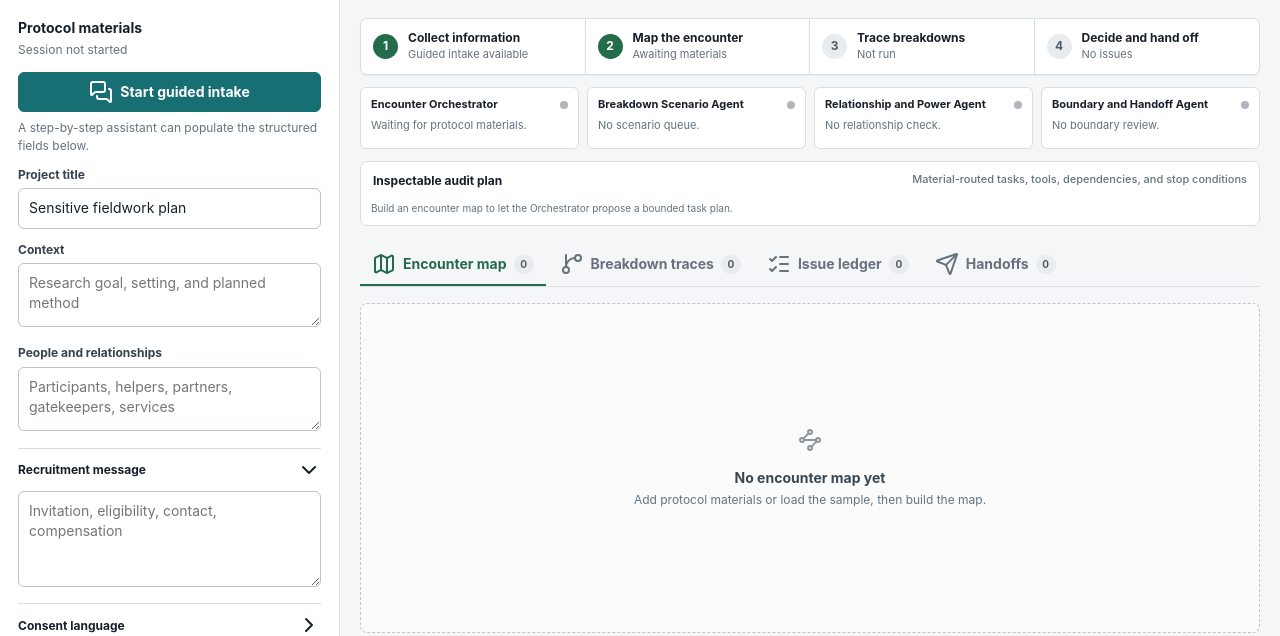
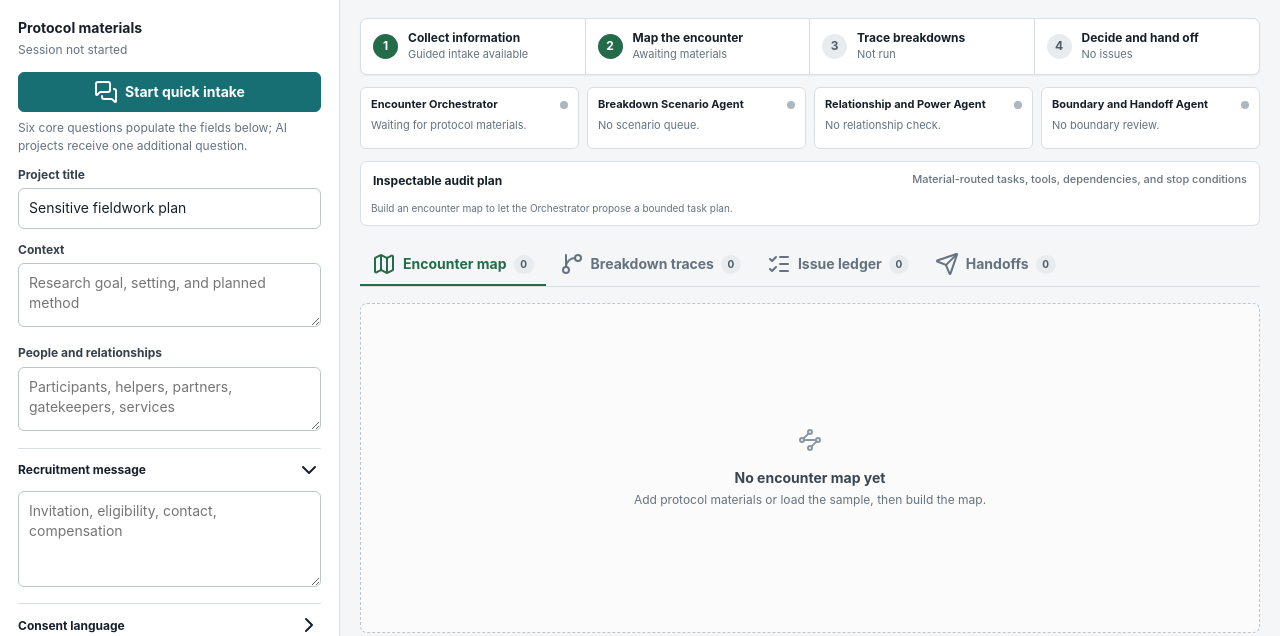
Before and after one commit to Zephyr-Song/SafeGuard-AI, a Flask app: page /safebars in a window 1280 px wide. Shown: the part 59-695 px from the top of the page. Run offline with Flask 2, Linux system fonts and the light colour scheme; some libraries are stand-ins or nearby versions.

Commit message:
Refine adaptive intake and exports (#2)
Co-authored-by: Codex <codex@local>

```diff
--- a/modules/encounter_api.py
+++ b/modules/encounter_api.py
@@ -268,7 +268,7 @@ def export_session_docx(session_id: str):
         report = build_docx_report(encounter_session)
     except Exception as exc:
         return jsonify({"success": False, "error": f"Could not create Word report: {str(exc)[:400]}"}), 500
-    filename = f"safebars_{session_id}.docx"
+    filename = f"safebars_{session_id}_full_audit_report.docx"
     return Response(
         report,
         mimetype="application/vnd.openxmlformats-officedocument.wordprocessingml.document",
@@ -286,7 +286,7 @@ def export_session_pdf(session_id: str):
         report = build_pdf_report(encounter_session)
     except Exception as exc:
         return jsonify({"success": False, "error": f"Could not create PDF report: {str(exc)[:400]}"}), 500
-    filename = f"safebars_{session_id}.pdf"
+    filename = f"safebars_{session_id}_full_audit_report.pdf"
     return Response(
         report,
         mimetype="application/pdf",
--- a/templates/safebars_v2.html
+++ b/templates/safebars_v2.html
@@ -668,6 +668,8 @@
             box-shadow: var(--shadow);
             overflow: hidden;
         }
+        .export-guide { padding: 9px 11px; border-bottom: 1px solid var(--line); background: var(--surface-subtle); color: var(--muted); font-size: 9px; line-height: 1.4; }
+        .export-guide strong { display: block; margin-bottom: 2px; color: var(--ink); font-size: 10px; }
 
         .issue-header {
             padding: 12px 14px;
@@ -838,17 +840,18 @@
                     <i data-lucide="download" size="16"></i><span>Export</span><i data-lucide="chevron-down" size="14"></i>
                 </button>
                 <div class="export-menu" id="exportMenu" role="menu" hidden>
+                    <div class="export-guide"><strong>Choose by purpose</strong>Application draft = submission-oriented sections. Full audit report = internal evidence, provenance, and decision history.</div>
                     <button class="export-option" type="button" data-export-format="json" role="menuitem">
                         <i data-lucide="braces" size="17"></i><span class="export-option-copy"><span class="export-option-title">JSON data</span><span class="export-option-note">Complete structured session</span></span>
                     </button>
                     <button class="export-option" type="button" data-export-format="docx" role="menuitem">
-                        <i data-lucide="file-text" size="17"></i><span class="export-option-copy"><span class="export-option-title">Word report</span><span class="export-option-note">Editable human-readable report</span></span>
+                        <i data-lucide="file-text" size="17"></i><span class="export-option-copy"><span class="export-option-title">Full audit report (.docx)</span><span class="export-option-note">Internal map, traces, issues, agent plan, sources, and history</span></span>
                     </button>
                     <button class="export-option" type="button" data-export-format="pdf" role="menuitem">
-                        <i data-lucide="file-type" size="17"></i><span class="export-option-copy"><span class="export-option-title">PDF report</span><span class="export-option-note">Share-ready fixed layout</span></span>
+                        <i data-lucide="file-type" size="17"></i><span class="export-option-copy"><span class="export-option-title">Full audit report (.pdf)</span><span class="export-option-note">Fixed-layout version of the internal evidence report</span></span>
                     </button>
                     <button class="export-option" type="button" data-export-format="application" role="menuitem">
-                        <i data-lucide="clipboard-pen" size="17"></i><span class="export-option-copy"><span class="export-option-title">Ethics application draft</span><span class="export-option-note">Generic Word draft requiring institutional review</span></span>
+                        <i data-lucide="clipboard-pen" size="17"></i><span class="export-option-copy"><span class="export-option-title">Application draft (.docx)</span><span class="export-option-note">Submission-oriented sections to transfer into the institution's form</span></span>
                     </button>
                 </div>
             </div>
@@ -868,9 +871,9 @@
             </div>
 
             <button class="btn btn-teal full" id="guidedIntakeButton">
-                <i data-lucide="messages-square" size="16"></i>Start guided intake
+                <i data-lucide="messages-square" size="16"></i>Start quick intake
             </button>
-            <p class="section-kicker" style="margin:7px 0 12px">A step-by-step assistant can populate the structured fields below.</p>
+            <p class="section-kicker" style="margin:7px 0 12px">Six core questions populate the fields below; AI projects receive one additional question.</p>
 
             <div class="field">
                 <label for="projectTitle">Project title</label>
@@ -1059,7 +1062,7 @@
 
     <dialog class="intake-dialog" id="intakeDialog">
         <div class="intake-header">
-            <div><h2 class="section-heading">Guided protocol intake</h2><div class="intake-progress" id="intakeProgress">Step 1</div></div>
+            <div><h2 class="section-heading">Quick guided protocol intake</h2><div class="intake-progress" id="intakeProgress">Step 1</div></div>
             <button class="btn btn-quiet btn-icon" id="closeIntakeButton" title="Close guided intake"><i data-lucide="x" size="17"></i></button>
         </div>
         <div class="intake-messages" id="intakeMessages"></div>
@@ -1067,6 +1070,7 @@
             <textarea id="intakeAnswer" placeholder="Describe this part of your study in your own words"></textarea>
             <div class="intake-actions">
                 <button class="btn btn-quiet" id="restartIntakeButton"><i data-lucide="rotate-ccw" size="14"></i>Restart</button>
+                <button class="btn btn-quiet" id="skipIntakeButton">Skip for now</button>
                 <button class="btn btn-primary" id="submitIntakeButton">Save answer and continue<i data-lucide="arrow-right" size="15"></i></button>
             </div>
         </div>
@@ -1096,18 +1100,26 @@
             follow_up: "artifactFollowUp",
         };
 
-        const intakeSteps = [
-            {id: "title", target: "projectTitle", question: "What is the working title of your project?", hint: "Use a short title that identifies the research topic or intervention.", min: 3},
-            {id: "context", target: "projectContext", question: "What problem are you studying, in which setting, and what method do you plan to use?", hint: "Please include the research aim, setting, method, and why contact with people is needed.", min: 30},
-            {id: "people", target: "targetPeople", question: "Who may participate or be affected, and which helpers, gatekeepers, institutions, or communities are involved?", hint: "Name direct and indirect stakeholders, including anyone who can enable access, exert pressure, receive disclosure, or provide support.", min: 20},
-            {id: "uses_ai", question: "Does the research build, evaluate, study, or use an AI system? Please answer yes or no and briefly explain its role.", hint: "State whether AI affects recruitment, interaction, data analysis, decisions, or participant-facing outputs.", min: 3},
-            {id: "recruitment", target: "artifactRecruitment", question: "How will people be identified, approached, screened, and compensated?", hint: "Include eligibility, who makes contact, gatekeeper involvement, compensation, and how pressure will be avoided.", min: 20},
-            {id: "consent", target: "artifactConsent", question: "What information and choices will participants receive before agreeing?", hint: "Address comprehension, voluntariness, recording, data use, skipping questions, withdrawal, and who can answer questions.", min: 20},
-            {id: "interview", target: "artifactInterview", question: "What questions or prompts will participants encounter?", hint: "Provide the sensitive or decision-relevant questions, preferably one per line.", min: 15},
-            {id: "activity", target: "artifactActivity", question: "What will participants do, for how long, and what alternatives or breaks are available?", hint: "Describe duration, tasks, technologies, accessibility, optional activities, and lower-burden alternatives.", min: 20},
-            {id: "safety", target: "artifactSafety", question: "What happens if there is distress, unexpected disclosure, loss of privacy, or another safeguarding concern?", hint: "Name observable triggers, pause or stop actions, responsible staff, escalation limits, and real support routes.", min: 20},
-            {id: "follow_up", target: "artifactFollowUp", question: "What happens after participation, including debriefing, support, data retention, deletion, reporting, and withdrawal after collection?", hint: "Specify who follows up, who can access data, retention and deletion rules, and any commitments made to participants.", min: 20},
+        const coreIntakeSteps = [
+            {id: "context", target: "projectContext", question: "What are you studying, where and how will the research happen, and does AI play any role?", hint: "Include the aim, setting, method, why human participation is needed, and either describe the AI role or write 'No AI'.", min: 30, detectAi: true},
+            {id: "people_recruitment", question: "Who is involved and how will participants be recruited?", hint: "Use two lines if possible:\nPeople/relationships: participants, helpers, gatekeepers, affected communities.\nRecruitment: contact, eligibility, compensation, and pressure safeguards.", min: 30, sections: [
+                {target: "targetPeople", labels: ["people", "participants", "relationships"]},
+                {target: "artifactRecruitment", labels: ["recruitment", "eligibility", "contact"]},
+            ]},
+            {id: "consent", target: "artifactConsent", question: "What information and choices will participants receive before agreeing?", hint: "Cover comprehension, voluntariness, recording, data use, skipping, withdrawal stages, and a contact for questions.", min: 25},
+            {id: "procedures", question: "What will participants be asked and what will they do?", hint: "Use two sections if possible:\nQuestions/prompts: sensitive or decision-relevant questions.\nActivities: tasks, duration, technologies, breaks, accessibility, and alternatives.", min: 30, sections: [
+                {target: "artifactInterview", labels: ["questions", "prompts", "interview"]},
+                {target: "artifactActivity", labels: ["activities", "activity", "tasks", "procedures"]},
+            ]},
+            {id: "safety", target: "artifactSafety", question: "What happens if there is distress, unexpected disclosure, privacy loss, or another safeguarding concern?", hint: "Name triggers, pause or stop actions, responsible staff, escalation limits, and real support routes.", min: 25},
+            {id: "follow_up", target: "artifactFollowUp", question: "What happens after participation and to the research data?", hint: "Cover debriefing, complaints, follow-up, access, storage, security, retention, deletion, reporting, and withdrawal after collection.", min: 30},
         ];
+
+        const aiIntakeStep = {id: "ai_governance", appendTarget: "projectContext", question: "Because this project uses AI, what needs human oversight and what happens when the AI is wrong?", hint: "Describe the model/provider, prompts or outputs, participant disclosure, human review and override, data/training use, monitoring, fallback, correction, and complaints.", min: 30};
+
+        function activeIntakeSteps() {
+            return [...coreIntakeSteps, ...($("usesAi").checked ? [aiIntakeStep] : [])];
+        }
 
         const $ = (id) => document.getElementById(id);
         const escapeHtml = (value = "") => String(value).replace(/[&<>'"]/g, char => ({"&":"&amp;","<":"&lt;",">":"&gt;","'":"&#39;",'"':"&quot;"}[char]));
@@ -1180,7 +1192,7 @@
             $("useLlm").checked = !!state.session.use_llm && !$("useLlm").disabled;
             Object.entries(artifactInputs).forEach(([key, id]) => $(id).value = state.session.artifacts?.[key] || "");
             state.intakeTranscript = state.session.intake_transcript || [];
-            state.intakeComplete = state.intakeTranscript.some(item => item.role === "researcher");
+            state.intakeComplete = state.intakeTranscript.some(item => /intake (?:is )?complete|quick intake complete/i.test(item.text || ""));
         }
 
         async function restoreCurrentSession() {
@@ -1223,6 +1235,10 @@
 
         function appendIntakeMessage(kind, text) {
             state.intakeTranscript.push({role: kind === "user" ? "researcher" : "assistant", kind, text, timestamp: new Date().toISOString()});
+            displayIntakeMessage(kind, text);
+        }
+
+        function displayIntakeMessage(kind, text) {
             const message = document.createElement("div");
             message.className = `intake-message ${kind}`;
             message.textContent = text;
@@ -1230,21 +1246,29 @@
             $("intakeMessages").scrollTop = $("intakeMessages").scrollHeight;
         }
 
+        function renderStoredIntakeTranscript() {
+            $("intakeMessages").innerHTML = "";
+            state.intakeTranscript.forEach(item => displayIntakeMessage(item.kind || (item.role === "researcher" ? "user" : "bot"), item.text || ""));
+        }
+
         function askCurrentIntakeQuestion() {
-            const step = intakeSteps[state.intakeStep];
+            const steps = activeIntakeSteps();
+            const step = steps[state.intakeStep];
             if (!step) {
                 state.intakeComplete = true;
-                appendIntakeMessage("bot", "The structured intake is complete. Review the populated fields, make any corrections, and build the encounter map. The framework pathway will be selected from your answers.");
-                $("intakeProgress").textContent = "Complete · review the structured fields before continuing";
+                appendIntakeMessage("bot", `Quick intake complete: ${coreIntakeSteps.length} core questions${$("usesAi").checked ? " plus one AI follow-up" : ""}. Review or refine the populated fields before building the encounter map.`);
+                $("intakeProgress").textContent = "Complete · review the structured fields or continue directly";
                 $("submitIntakeButton").disabled = true;
+                $("skipIntakeButton").disabled = true;
                 $("intakeAnswer").disabled = true;
                 renderWorkflow();
                 return;
             }
-            $("intakeProgress").textContent = `Step ${state.intakeStep + 1} of ${intakeSteps.length} · ${step.id.replaceAll("_", " ")}`;
+            $("intakeProgress").textContent = `Step ${state.intakeStep + 1} of ${steps.length} · ${step.id.replaceAll("_", " ")}${step.id === "ai_governance" ? " (AI only)" : ""}`;
             appendIntakeMessage("bot", step.question);
             $("intakeAnswer").value = "";
             $("intakeAnswer").placeholder = step.hint;
+            $("skipIntakeButton").disabled = false;
             $("intakeAnswer").focus();
         }
 
@@ -1254,36 +1278,82 @@
             state.intakeComplete = false;
             $("intakeMessages").innerHTML = "";
             $("submitIntakeButton").disabled = false;
+            $("skipIntakeButton").disabled = false;
             $("intakeAnswer").disabled = false;
-            appendIntakeMessage("bot", "I will collect the information needed for a framework-grounded protocol review. I can help structure the application, but I cannot provide institutional ethics approval.");
+            appendIntakeMessage("bot", "This quick intake uses six core questions. You may skip any question and refine the structured fields later. AI projects receive one additional governance question; SafeBARS still cannot provide institutional ethics approval.");
             askCurrentIntakeQuestion();
         }
 
         function openGuidedIntake() {
             if (!state.intakeTranscript.length) restartIntake();
+            else if (!$("intakeMessages").children.length) {
+                renderStoredIntakeTranscript();
+                if (state.intakeComplete) {
+                    state.intakeStep = activeIntakeSteps().length;
+                    $("intakeProgress").textContent = "Complete · review the structured fields or restart";
+                    $("submitIntakeButton").disabled = true;
+                    $("skipIntakeButton").disabled = true;
+                    $("intakeAnswer").disabled = true;
+                }
+            }
             $("intakeDialog").showModal();
             lucide.createIcons();
         }
 
+        function applySectionAnswer(answer, sections) {
+            const collected = new Map(sections.map(section => [section.target, []]));
+            let currentTarget = null;
+            answer.split(/\r?\n/).forEach(line => {
+                const separator = line.indexOf(":");
+                const prefix = (separator >= 0 ? line.slice(0, separator) : "").trim().toLowerCase();
+                const matched = sections.find(section => section.labels.some(label => prefix.includes(label)));
+                if (matched) {
+                    currentTarget = matched.target;
+                    const value = line.slice(separator + 1).trim();
+                    if (value) collected.get(currentTarget).push(value);
+                } else if (currentTarget && line.trim()) {
+                    collected.get(currentTarget).push(line.trim());
+                }
+            });
+            const recognized = [...collected.values()].some(lines => lines.length);
+            sections.forEach(section => {
+                const value = collected.get(section.target).join("\n").trim();
+                $(section.target).value = value || (recognized ? $(section.target).value : answer);
+            });
+        }
+
+        function applyIntakeAnswer(step, answer) {
+            if (step.detectAi) {
+                const normalized = answer.toLowerCase();
+                const explicitlyNoAi = /\b(no ai|without ai|does not use ai|do not use ai|not using ai)\b/.test(normalized);
+                const mentionsAi = /\b(ai|artificial intelligence|llm|language model|machine learning|algorithmic|automated model)\b/.test(normalized);
+                $("usesAi").checked = mentionsAi && !explicitlyNoAi;
+            }
+            if (step.sections) applySectionAnswer(answer, step.sections);
+            else if (step.appendTarget) {
+                const existing = $(step.appendTarget).value.trim();
+                $(step.appendTarget).value = `${existing}${existing ? "\n\n" : ""}AI governance details: ${answer}`;
+            } else if (step.target) $(step.target).value = answer;
+        }
+
         function submitIntakeAnswer() {
-            const step = intakeSteps[state.intakeStep];
+            const step = activeIntakeSteps()[state.intakeStep];
             if (!step) return;
             const answer = $("intakeAnswer").value.trim();
             if (answer.length < step.min) {
                 appendIntakeMessage("hint", step.hint);
                 return;
             }
-            if (step.id === "uses_ai") {
-                const normalized = answer.toLowerCase();
-                const yes = /(^|\b)(yes|y|use|uses|using|build|evaluate|study ai)(\b|$)/.test(normalized) && !/^no\b/.test(normalized);
-                $("usesAi").checked = yes;
-                if (yes && !$("projectContext").value.toLowerCase().includes("ai")) {
-                    $("projectContext").value += `\nAI role: ${answer}`;
-                }
-            } else if (step.target) {
-                $(step.target).value = answer;
-            }
+            applyIntakeAnswer(step, answer);
             appendIntakeMessage("user", answer);
+            state.intakeStep += 1;
+            askCurrentIntakeQuestion();
+        }
+
+        function skipIntakeAnswer() {
+            const step = activeIntakeSteps()[state.intakeStep];
+            if (!step) return;
+            appendIntakeMessage("user", `Skipped for now: ${step.id.replaceAll("_", " ")}.`);
             state.intakeStep += 1;
             askCurrentIntakeQuestion();
         }
@@ -1492,7 +1562,8 @@
 
         function renderWorkflow() {
             const mapped = !!state.session;
-            const intakeDone = state.intakeComplete || state.intakeTranscript.some(item => item.role === "researcher");
+            const intakeStarted = state.intakeTranscript.some(item => item.role === "researcher");
+            const intakeDone = state.intakeComplete;
             const audited = state.session?.status === "audited";
             const decisions = state.session?.issues?.filter(issue => issue.decision !== "pending").length || 0;
             const total = state.session?.issues?.length || 0;
@@ -1500,7 +1571,7 @@
             $("workflowMap").className = `workflow-step ${mapped ? "complete" : "active"}`;
             $("workflowTrace").className = `workflow-step ${audited ? "complete" : (mapped ? "active" : "")}`;
             $("workflowDecide").className = `workflow-step ${audited ? "active" : ""}`;
-            $("workflowIntake").querySelector(".workflow-state").textContent = intakeDone ? `${state.intakeTranscript.filter(item => item.role === "researcher").length} answers structured` : "Guided intake available";
+            $("workflowIntake").querySelector(".workflow-state").textContent = intakeDone ? "Quick intake complete" : (intakeStarted ? "Quick intake in progress" : "Six-question quick intake available");
             $("workflowMap").querySelector(".workflow-state").textContent = mapped ? `${state.session.passages.length} passages indexed` : "Awaiting materials";
             $("workflowTrace").querySelector(".workflow-state").textContent = audited ? `${state.session.traces.length} traces completed` : "Not run";
             $("workflowDecide").querySelector(".workflow-state").textContent = total ? `${decisions} of ${total} decided` : "No issues";
@@ -1798,6 +1869,7 @@
         $("guidedIntakeButton").addEventListener("click", openGuidedIntake);
         $("closeIntakeButton").addEventListener("click", () => $("intakeDialog").close());
         $("restartIntakeButton").addEventListener("click", restartIntake);
+        $("skipIntakeButton").addEventListener("click", skipIntakeAnswer);
         $("submitIntakeButton").addEventListener("click", submitIntakeAnswer);
         $("intakeAnswer").addEventListener("keydown", event => {
             if (event.key === "Enter" && (event.ctrlKey || event.metaKey)) submitIntakeAnswer();
```
Also changed, not shown: modules/encounter_report.py (+16 -14 lines), research/chi2027/80_adaptive_intake_and_export_architecture.md (added, +51 -0 lines), tests/test_encounter_api.py (+7 -0 lines), README.md.
